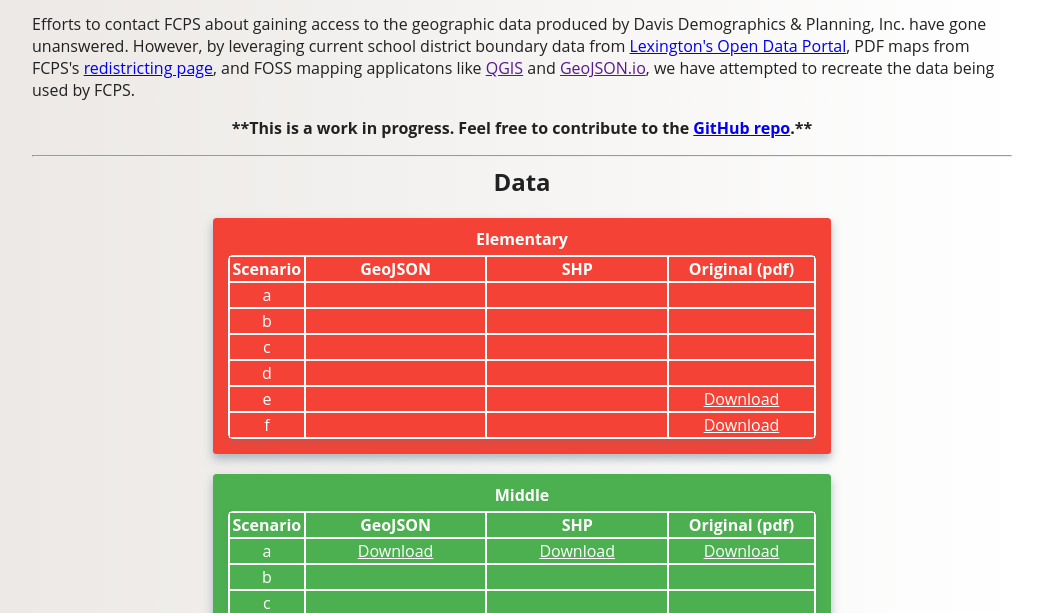
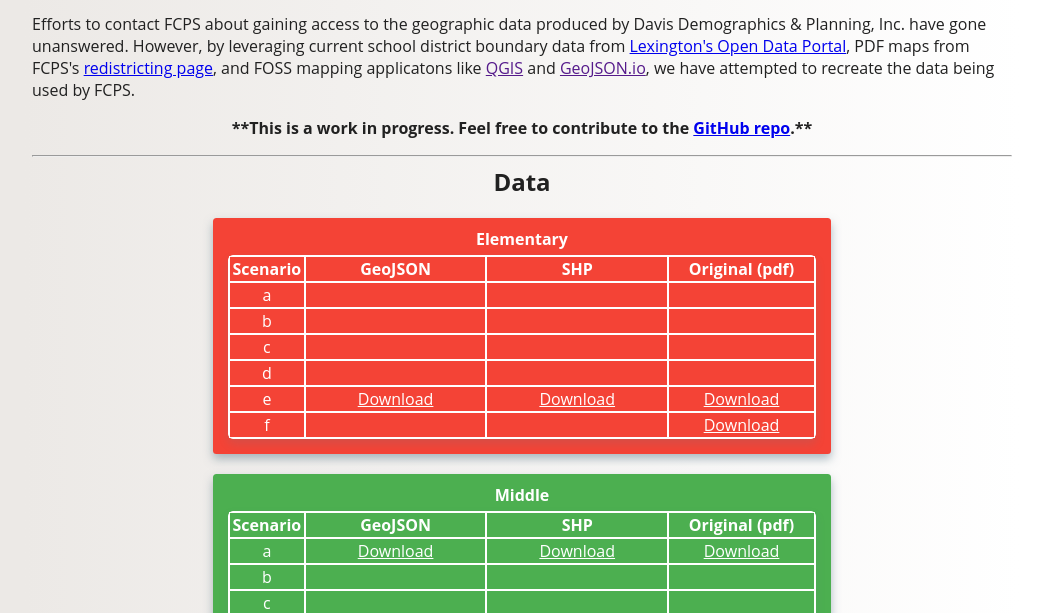
Before and after one commit to maptastik/fcps-redistricting, a plain HTML site: page index.html in a window 1280 px wide. Shown: the part 156-769 px from the top of the page, without its empty margins (118-1161 px from the left). Drawn offline with Linux system fonts and the light colour scheme.

Commit message:
add redone e_es

```diff
--- a/index.html
+++ b/index.html
@@ -135,8 +135,8 @@
 				</tr>
 				<tr>
 					<td>e</td>
-					<td></td>
-					<td></td>
+					<td><a href="https://raw.githubusercontent.com/maptastik/fcps-redistricting/gh-pages/scenarios/e/e_es.geojson">Download</a></td>
+					<td><a href="https://github.com/maptastik/fcps-redistricting/raw/gh-pages/scenarios/e/e_es.zip">Download</a></td>
 					<td><a href="https://github.com/maptastik/fcps-redistricting/raw/gh-pages/scenarios/e/e_es-original.pdf">Download</a></td>
 				</tr>
 				<tr>
```
Also changed, not shown: scenarios/e/e_es.geojson, 1 other file.
